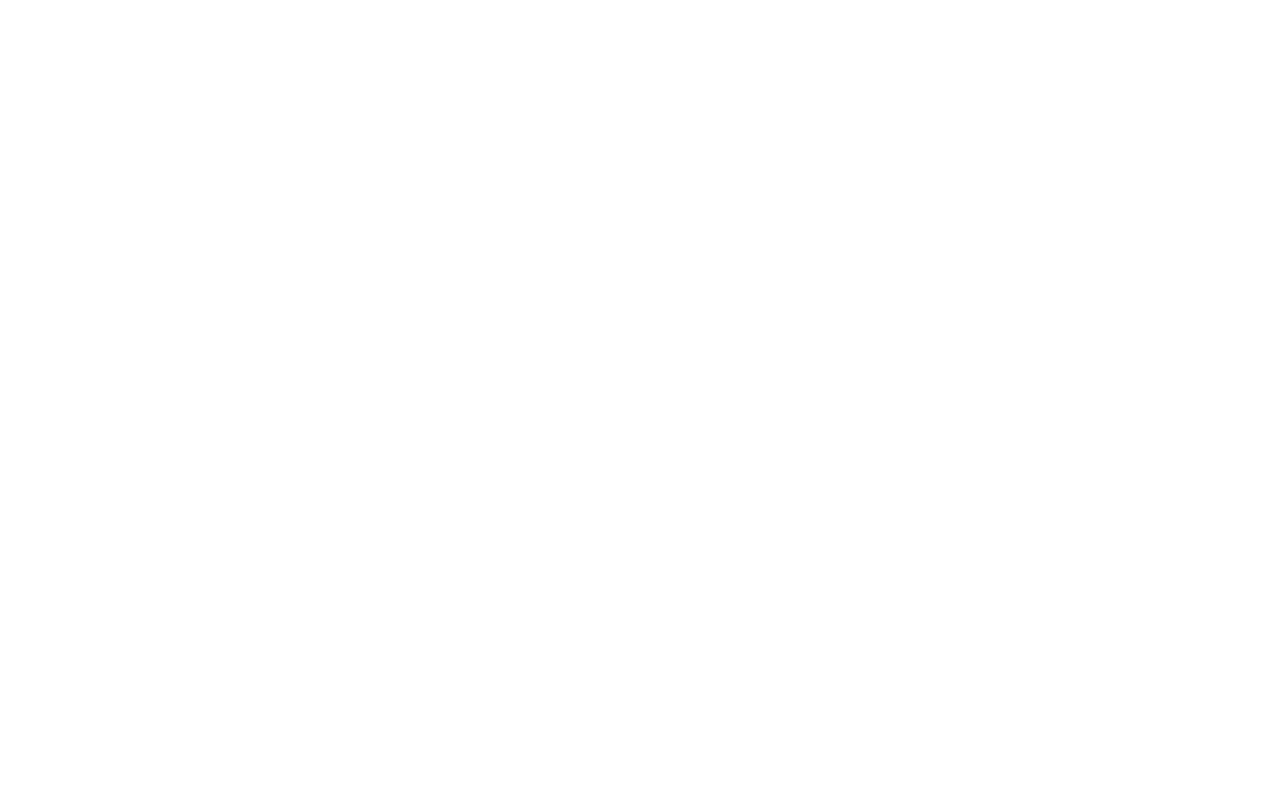
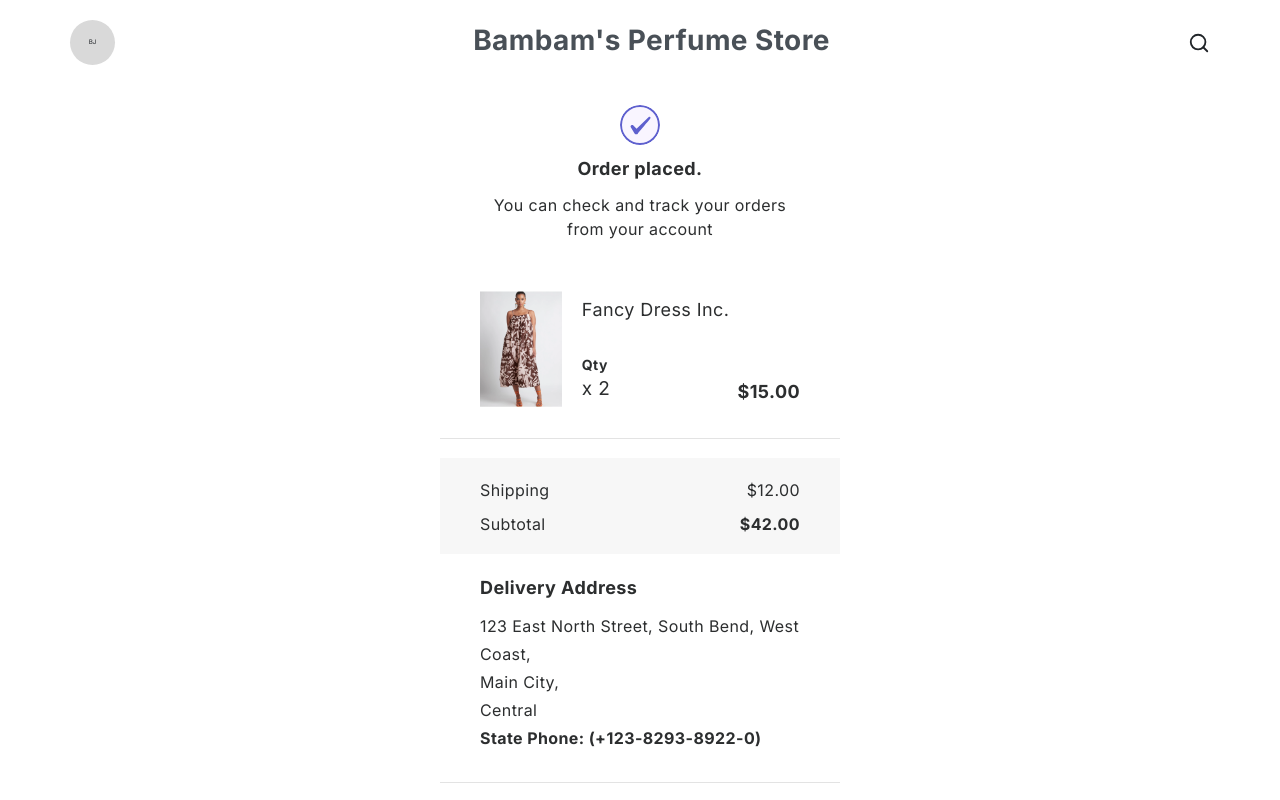
Before and after one commit to mikebellami/The-Store, a React (Create React App) app: page /confirmation in a window 1280 px wide. Before the commit this address had no page. Shown: the top 800 px of the page. Built offline with nearby package versions, Linux system fonts and the light colour scheme.

Commit message:
confirmation page UI

```diff
--- a/src/App.js
+++ b/src/App.js
@@ -8,7 +8,7 @@ import {
 import "./App.css";
 import { CartIcon, Footer, Header } from "./component";
 import CartProvider from "./context/cartContext";
-import { Home, Product } from "./page";
+import { Home, Product, Confirmation } from "./page";
 
 function App() {
 	return (
@@ -18,6 +18,7 @@ function App() {
 					<Route element={<AppWrapper />}>
 						<Route index element={<Home />} />
 						<Route path="/product/:id" element={<Product />} />
+						<Route path="/confirmation" element={<Confirmation />} />
 					</Route>
 				</Routes>
 			</Router>
--- a/src/assets/index.js
+++ b/src/assets/index.js
@@ -1,6 +1,7 @@
 import Bg from "./img/bg.png"
-import {ReactComponent as CartSVG} from "./img/svg/shopping-bag.svg"
-import {ReactComponent as Checked} from "./img/svg/checked.svg"
+import { ReactComponent as CartSVG } from "./img/svg/shopping-bag.svg"
+import { ReactComponent as Checked } from "./img/svg/checked.svg"
 import Product from "./img/product.png"
+import Product2 from "./img/product2.png"
 
-export {Bg, Product,CartSVG, Checked}
+export { Bg, Product2, Product, CartSVG, Checked }
--- a/src/component/ProductCard/ProductCard.js
+++ b/src/component/ProductCard/ProductCard.js
@@ -1,7 +1,7 @@
 import React from "react";
 import { CartSVG } from "../../assets";
 import "./productCard.css"
-const ProductCard = ({image}) => {
+const ProductCard = ({ image }) => {
 	return (
 		<>
 			<div className="product-card">
@@ -17,7 +17,10 @@ const ProductCard = ({image}) => {
 				</div>
 				<div className="product-card-body">
 					<p className="product-name">Bleu Perfume</p>
-					<p className="product-price">NGN8,500</p>
+					<p className="product-price">{new Intl.NumberFormat("en-GB", {
+						style: "currency",
+						currency: "NGN",
+					}).format(8500)}</p>
 				</div>
 			</div>
 		</>
--- a/src/page/comfirmation/comfirmation.css
+++ /dev/null
@@ -1,96 +0,0 @@
-.solid {
-	border: 1px solid red;
-}
-.order-container {
-	display: flex;
-	justify-content: center;
-	align-items: center;
-	flex-direction: column;
-	padding: 40px 0;
-	width: 400px;
-}
-.order-placed {
-	font-style: normal;
-	font-weight: 700;
-	font-size: 18px;
-	line-height: 28px;
-	text-align: center;
-	letter-spacing: 0.4px;
-	color: #2c2e2f;
-	margin: 10px 0;
-}
-.order-info {
-	font-weight: 400;
-	font-size: 16px;
-	line-height: 150%;
-	text-align: center;
-	letter-spacing: 0.4px;
-	color: #2c2e2f;
-}
-
-.fees-container {
-	width: 360px;
-	height: 96px;
-	background: #f7f7f7;
-	padding: 20px;
-}
-.fees-description {
-	display: flex;
-	justify-content: space-between;
-	align-items: center;
-}
-
-.fees-description p {
-	font-style: normal;
-	font-weight: 400;
-	font-size: 16px;
-	line-height: 150%;
-	letter-spacing: 0.4px;
-	color: #2c2e2f;
-}
-/* hr.r{
-    border-top: 1px solid #E3E3E3;
-} */
-.hr {
-	border-top: 1px solid #e3e3e3;
-	width: 85%;
-	height: 10px;
-	line-height: 80%;
-	margin-bottom: 10px;
-}
-.delivery-container {
-	padding: 20px 40px;
-}
-.delivery-title {
-	font-style: normal;
-	font-weight: 700;
-	font-size: 18px;
-	line-height: 28px;
-	letter-spacing: 0.4px;
-	color: #2c2e2f;
-}
-.delivery-body {
-	font-style: normal;
-	font-weight: 400;
-	font-size: 16px;
-	line-height: 28px;
-	letter-spacing: 0.4px;
-	color: #2c2e2f;
-}
-.order-button {
-	box-sizing: border-box;
-	display: flex;
-	flex-direction: row;
-	justify-content: center;
-	align-items: center;
-	padding: 10px 18px;
-	gap: 8px;
-	width: 90%;
-	height: 44px;
-	background: var(--primary-color);
-	border: 1px solid var(--primary-color);
-	box-shadow: 0px 1px 2px rgba(16, 24, 40, 0.05);
-	border-radius: 8px;
-	color:#ffffff;
-
-}
--- a/src/page/comfirmation/Comfirmation.js
+++ b/src/page/confirmation/Confirmation.js
@@ -1,8 +1,8 @@
 import React from "react";
-import "./comfirmation.css";
-import { Checked } from "../../assets";
+import "./confirmation.css";
+import { Checked, Product2 } from "../../assets";
 
-const Comfirmation = () => {
+const Confirmation = () => {
 	return (
 		<>
 			<div className="container solid d-flex align-item-center justify-content-center">
@@ -14,9 +14,23 @@ const Comfirmation = () => {
 						<br /> from your account
 					</p>
 
-					<div>
-						<div className=""></div>
+					{/* <div className="solid w-100 p-4"> */}
+					<div className="order-items">
+						<div className="order-items-img" >
+							<img src={Product2} alt="product" />
+						</div>
+						<div className="order-item-details">
+							<p className="order-item-name">Fancy Dress Inc.</p>
+							<div className="d-flex justify-content-between align-items-end">
+								<p className="order-item-qty">Qty <br /><span className="">x 2</span></p>
+								<p className="order-item-price">{new Intl.NumberFormat("en-US", {
+									style: "currency",
+									currency: "USD",
+								}).format(15)}</p>
+							</div>
+						</div>
 					</div>
+					{/* </div> */}
 
 					<span className="hr"></span>
 
@@ -35,11 +49,11 @@ const Comfirmation = () => {
 
 					<div className="delivery-container">
 						<p className="delivery-title">Delivery Address</p>
-                        <span className="hr"></span>
+						<span className="hr" ></span>
 						<p className="delivery-body">
 							123 East North Street, South Bend,
-						 West Coast,<br/>Main City,<br/> Central<br/>
-						 <strong>State Phone: (+123-8293-8922-0)</strong>
+							West Coast,<br />Main City,<br /> Central<br />
+							<strong>State Phone: (+123-8293-8922-0)</strong>
 						</p>
 					</div>
 					<span className="hr"></span>
@@ -50,4 +64,4 @@ const Comfirmation = () => {
 	);
 };
 
-export default Comfirmation;
+export default Confirmation;
--- /dev/null
+++ b/src/page/confirmation/confirmation.css
@@ -0,0 +1,166 @@
+.order-container {
+  display: flex;
+  justify-content: center;
+  align-items: center;
+  flex-direction: column;
+  padding: 40px 0;
+  width: 400px;
+}
+.order-placed {
+  font-style: normal;
+  font-weight: 700;
+  font-size: 18px;
+  line-height: 28px;
+  text-align: center;
+  letter-spacing: 0.4px;
+  color: #2c2e2f;
+  margin: 10px 0;
+}
+.order-info {
+  font-weight: 400;
+  font-size: 16px;
+  line-height: 150%;
+  text-align: center;
+  letter-spacing: 0.4px;
+  color: #2c2e2f;
+}
+
+.fees-container {
+  width: 100%;
+  height: 96px;
+  background: #f7f7f7;
+  padding: 20px 40px;
+}
+.fees-description {
+  display: flex;
+  justify-content: space-between;
+  align-items: center;
+}
+
+.fees-description p {
+  font-style: normal;
+  font-weight: 400;
+  font-size: 16px;
+  line-height: 150%;
+  letter-spacing: 0.4px;
+  color: #2c2e2f;
+}
+/* hr.r{
+    border-top: 1px solid #E3E3E3;
+} */
+.hr {
+  border-top: 1px solid #e3e3e3;
+  width: 100%;
+  height: 10px;
+  line-height: 80%;
+  margin-bottom: 10px;
+}
+.delivery-container {
+  padding: 20px 40px;
+}
+.delivery-title {
+  font-style: normal;
+  font-weight: 700;
+  font-size: 18px;
+  line-height: 28px;
+  letter-spacing: 0.4px;
+  color: #2c2e2f;
+}
+.delivery-body {
+  font-style: normal;
+  font-weight: 400;
+  font-size: 16px;
+  line-height: 28px;
+  letter-spacing: 0.4px;
+  color: #2c2e2f;
+}
+.order-button {
+  box-sizing: border-box;
+  display: flex;
+  flex-direction: row;
+  justify-content: center;
+  align-items: center;
+  padding: 10px 18px;
+  gap: 8px;
+  width: 90%;
+  height: 44px;
+  background: var(--primary-color);
+  border: 1px solid var(--primary-color);
+  box-shadow: 0px 1px 2px rgba(16, 24, 40, 0.05);
+  border-radius: 8px;
+  color: #ffffff;
+  font-style: normal;
+  font-weight: 500;
+  font-size: 16px;
+  line-height: 24px;
+}
+
+.order-items {
+  display: flex;
+  gap: 20px;
+  align-items: flex-start;
+  margin: 40px 0 20px 0;
+  padding-left: 40px;
+  padding-right: 40px;
+  width: 100%;
+}
+.order-items-img {
+  max-height: 120px;
+  width: 120px;
+  object-fit: contain;
+}
+.order-item-details {
+  padding: 5px 0;
+  display: flex;
+  flex-direction: column;
+  justify-content: space-between;
+  width: 100%;
+  gap: 20px;
+}
+.order-item-name {
+  font-style: normal;
+  font-weight: 400;
+  font-size: 18px;
+  line-height: 28px;
+  letter-spacing: 0.4px;
+  color: #2c2e2f;
+}
+.order-item-qty {
+  font-style: normal;
+  font-weight: 700;
+  font-size: 14px;
+  line-height: 21px;
+  letter-spacing: 0.4px;
+  color: #2c2e2f;
+}
+.order-item-qty span {
+  font-style: normal;
+  font-weight: 400;
+  font-size: 19px;
+  line-height: 28px;
+  letter-spacing: 0.4px;
+  color: #2c2e2f;
+}
+.order-item-price {
+  font-weight: 700;
+  font-size: 18px;
+  line-height: 22px;
+  text-align: center;
+  letter-spacing: 0.4px;
+  color: #2c2e2f;
+}
+
+@media screen and (max-width: 425px) {
+  .order-items,
+  .delivery-container,
+  .fees-container {
+    padding: 20px 8px;
+  }
+  .order-item-name,
+  .order-item-price {
+    font-size: 16px;
+  }
+  .fees-description p {
+    font-size: 14px;
+  }
+}
--- a/src/page/index.js
+++ b/src/page/index.js
@@ -1,5 +1,5 @@
 import Home from "./home";
 import Product from "./Product";
-import Comfirmation from "./comfirmation/Comfirmation";
+import Confirmation from "./confirmation/Confirmation";
 
-export { Home, Product, Comfirmation };
+export { Home, Product, Confirmation };
```
Also changed, not shown: 1 other file (tests, documents, lock files or other folders).
